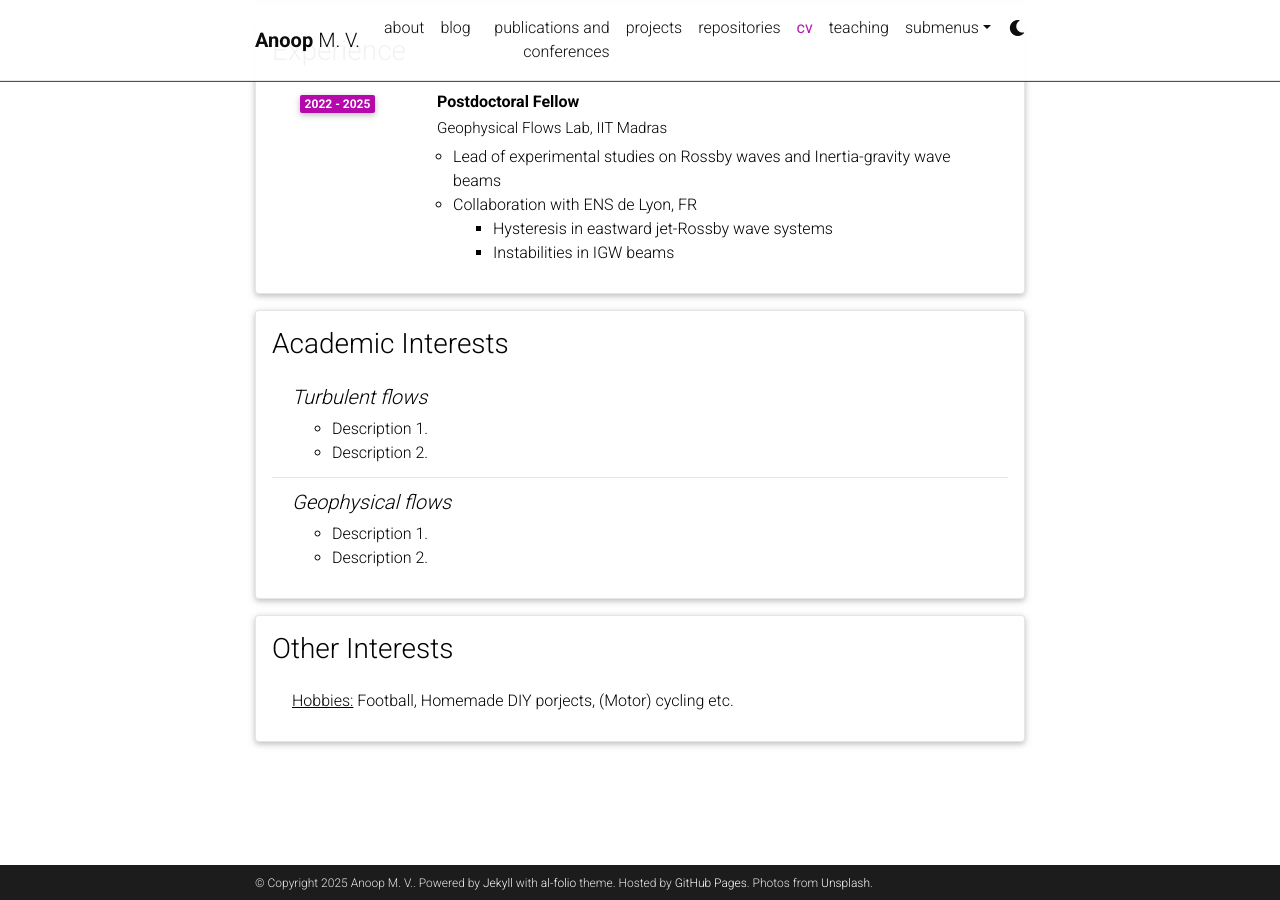
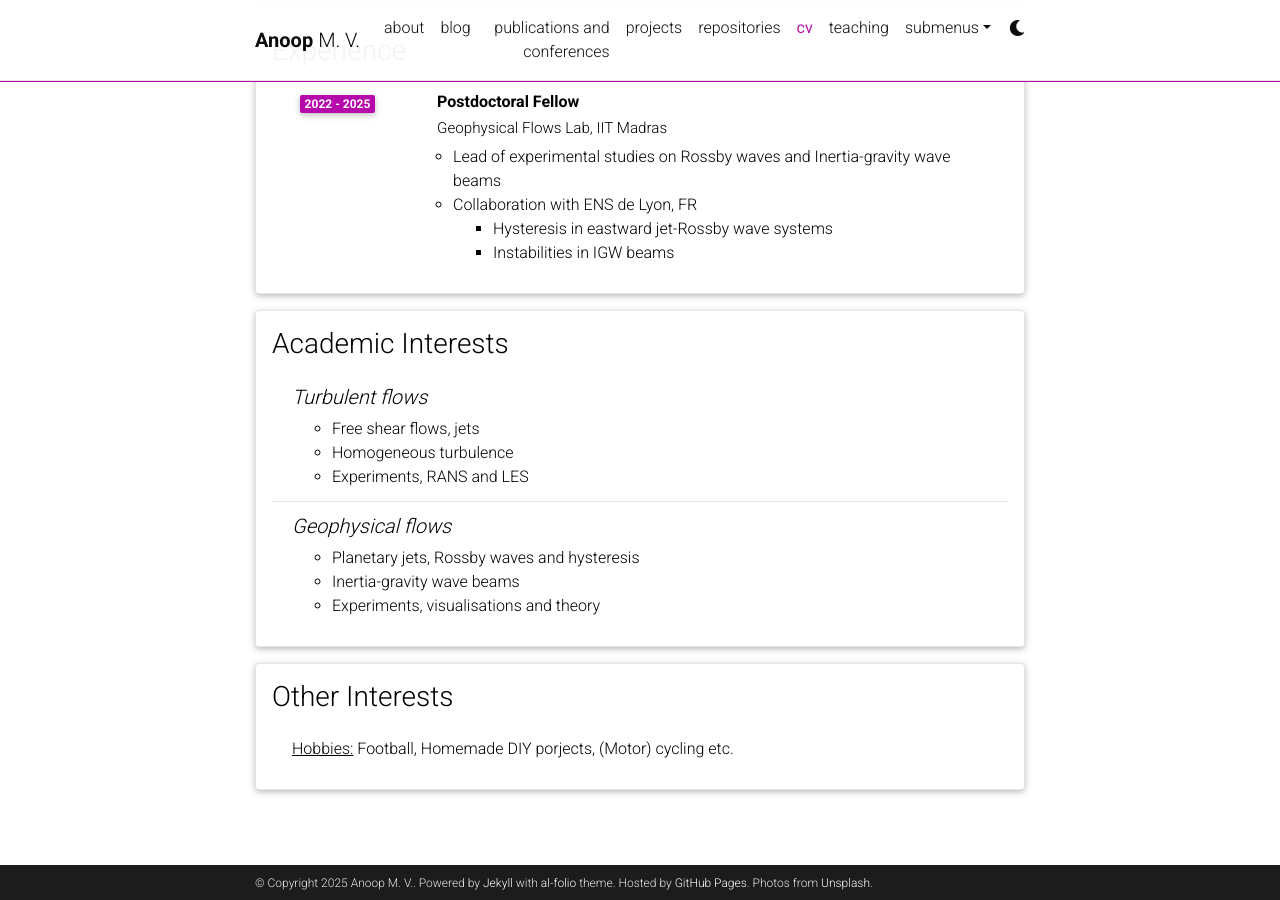
Before and after one commit to anoopmohanvijaya/mypage, a Jekyll site: the page built from _pages/cv.md, in a window 1280 px wide and 900 px high, scrolled down 787 px. Built offline with Jekyll 4.4.1, drawn with Linux system fonts in a browser that asks for light colours; comment, search, counter and statistics services are not loaded; a style sheet for code colours, icons or effects is not loaded.

Commit message:
cv update 2

```diff
--- a/_data/cv.yml
+++ b/_data/cv.yml
@@ -65,12 +65,14 @@
   contents:
     - title: Turbulent flows
       items:
-        - Description 1.
-        - Description 2.
+        - Free shear flows, jets
+        - Homogeneous turbulence
+        - Experiments, RANS and LES
     - title: Geophysical flows
       items:
-        - Description 1.
-        - Description 2.
+        - Planetary jets, Rossby waves and hysteresis
+        - Inertia-gravity wave beams
+        - Experiments, visualisations and theory
 
 - title: Other Interests
   type: list
```
